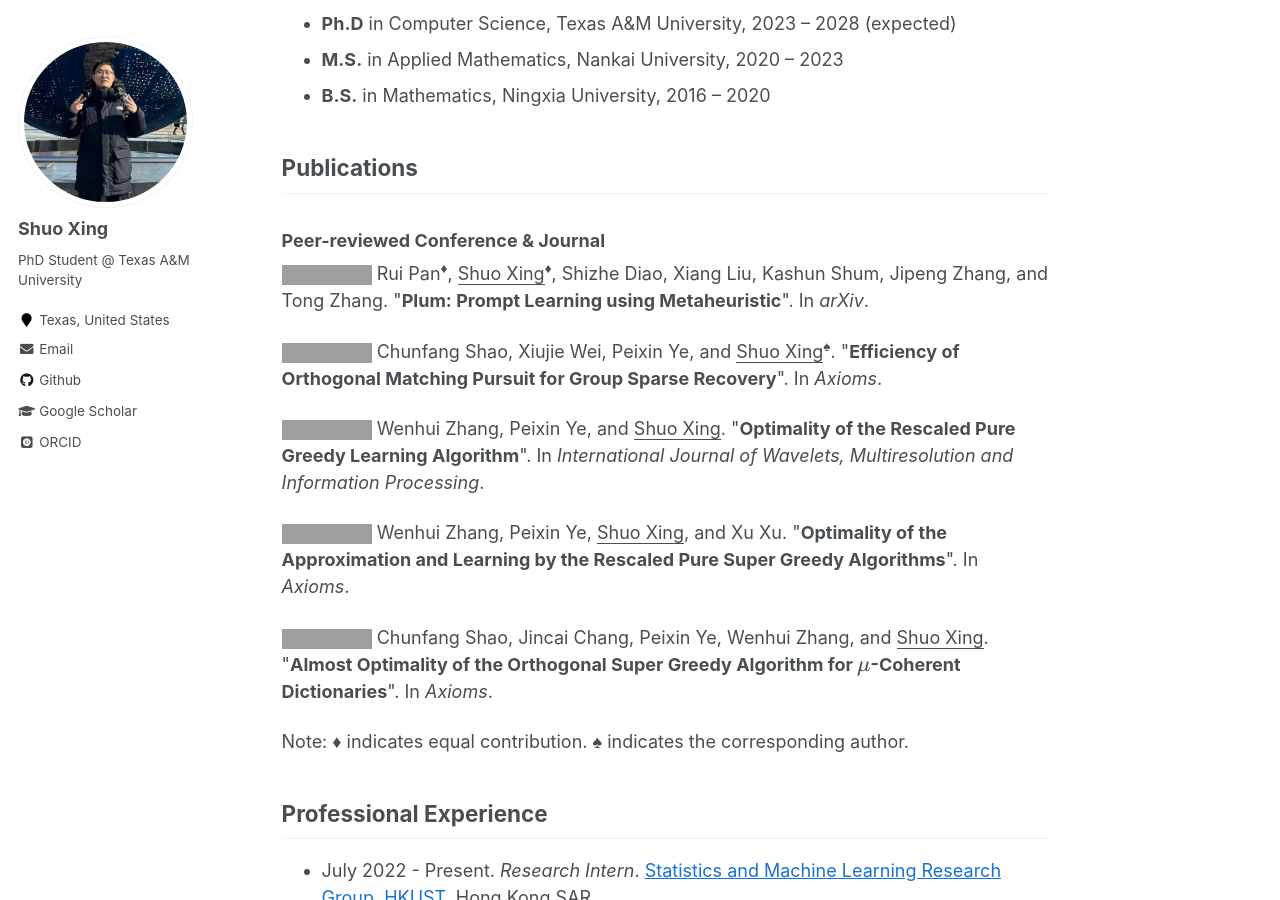
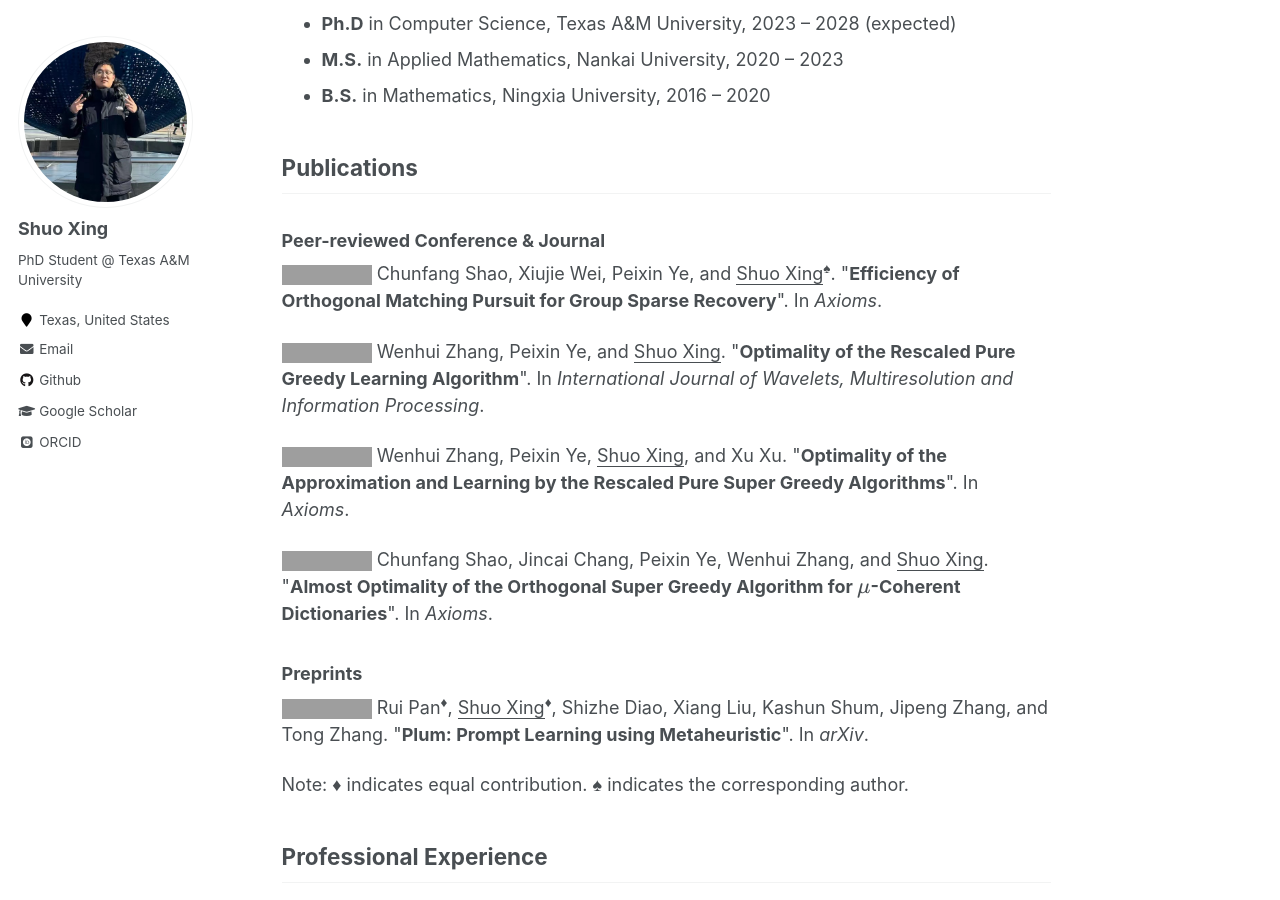
Before and after one commit to ShuoXing98/shuoxing98.github.io, a Jekyll site: the page built from _pages/about.md, in a window 1280 px wide and 900 px high, scrolled down 1047 px, cut to the strip 0-900 px from the top of the window. Built offline with Jekyll 4.4.1, drawn with Linux system fonts in a browser that asks for light colours; some web fonts are replaced; formulas are drawn with MathJax 3; comment, search, counter and statistics services are not loaded; some of the changed lines change nothing that is shown; grey boxes are pictures that could not be loaded.

Commit message:
Update about.md

```diff
--- a/_pages/about.md
+++ b/_pages/about.md
@@ -41,8 +41,6 @@ BTW, thanks for the photo taken by my best friend **Lin Feng**!
 
 ### Peer-reviewed Conference & Journal
 
-<a href="https://arxiv.org/abs/2311.08364" target="_blank"><img src="https://img.shields.io/badge/arXiv-2023-blue?style=flat-square"></a> Rui Pan<sup>&diams;</sup>, <u>Shuo Xing</u><sup>&diams;</sup>, Shizhe Diao, Xiang Liu, Kashun Shum, Jipeng Zhang, and Tong Zhang. &quot;**Plum: Prompt Learning using Metaheuristic**&quot;. In *arXiv*.
-
 <a href="https://www.mdpi.com/2075-1680/12/4/389" target="_blank"><img src="https://img.shields.io/badge/Axioms-2023-blue?style=flat-square"></a> Chunfang Shao, Xiujie Wei, Peixin Ye, and <u>Shuo Xing</u><sup>&spades;</sup>.  &quot;**Efficiency of Orthogonal Matching Pursuit for Group Sparse Recovery**&quot;. In *Axioms*.
 
 <a href="https://www.worldscientific.com/doi/10.1142/S0219691322500485" target="_blank"><img src="https://img.shields.io/badge/IJWMIP-2022-blue?style=flat-square"></a> Wenhui Zhang, Peixin Ye, and <u>Shuo Xing</u>. &quot;**Optimality of the Rescaled Pure Greedy Learning Algorithm**&quot;. In *International Journal of Wavelets, Multiresolution and Information Processing*.
@@ -50,6 +48,10 @@ BTW, thanks for the photo taken by my best friend **Lin Feng**!
 <a href="https://www.mdpi.com/2075-1680/11/9/437" target="_blank"><img src="https://img.shields.io/badge/Axioms-2022-blue?style=flat-square"></a> Wenhui Zhang, Peixin Ye, <u>Shuo Xing</u>, and Xu Xu. &quot;**Optimality of the Approximation and Learning by the Rescaled Pure Super Greedy Algorithms**&quot;. In *Axioms*.
 
 <a href="https://www.mdpi.com/2075-1680/11/5/186" target="_blank"><img src="https://img.shields.io/badge/Axioms-2022-blue?style=flat-square"></a> Chunfang Shao, Jincai Chang, Peixin Ye, Wenhui Zhang, and <u>Shuo Xing</u>. &quot;**Almost Optimality of the Orthogonal Super Greedy Algorithm for $μ$-Coherent Dictionaries**&quot;. In *Axioms*.
+
+### Preprints
+
+<a href="https://arxiv.org/abs/2311.08364" target="_blank"><img src="https://img.shields.io/badge/arXiv-2023-blue?style=flat-square"></a> Rui Pan<sup>&diams;</sup>, <u>Shuo Xing</u><sup>&diams;</sup>, Shizhe Diao, Xiang Liu, Kashun Shum, Jipeng Zhang, and Tong Zhang. &quot;**Plum: Prompt Learning using Metaheuristic**&quot;. In *arXiv*.
 
 
 <!-- ### Manuscript & Submission
```
